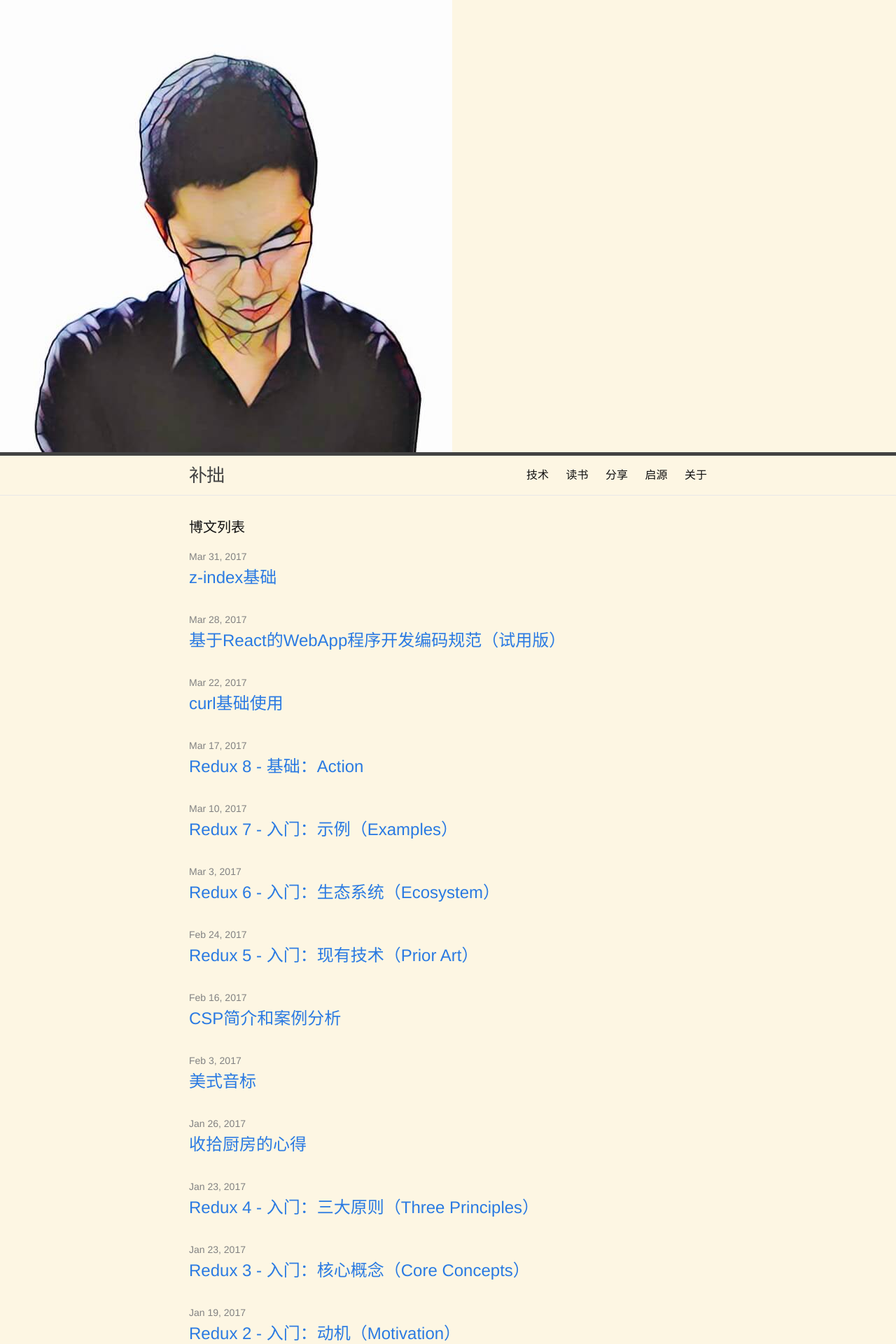
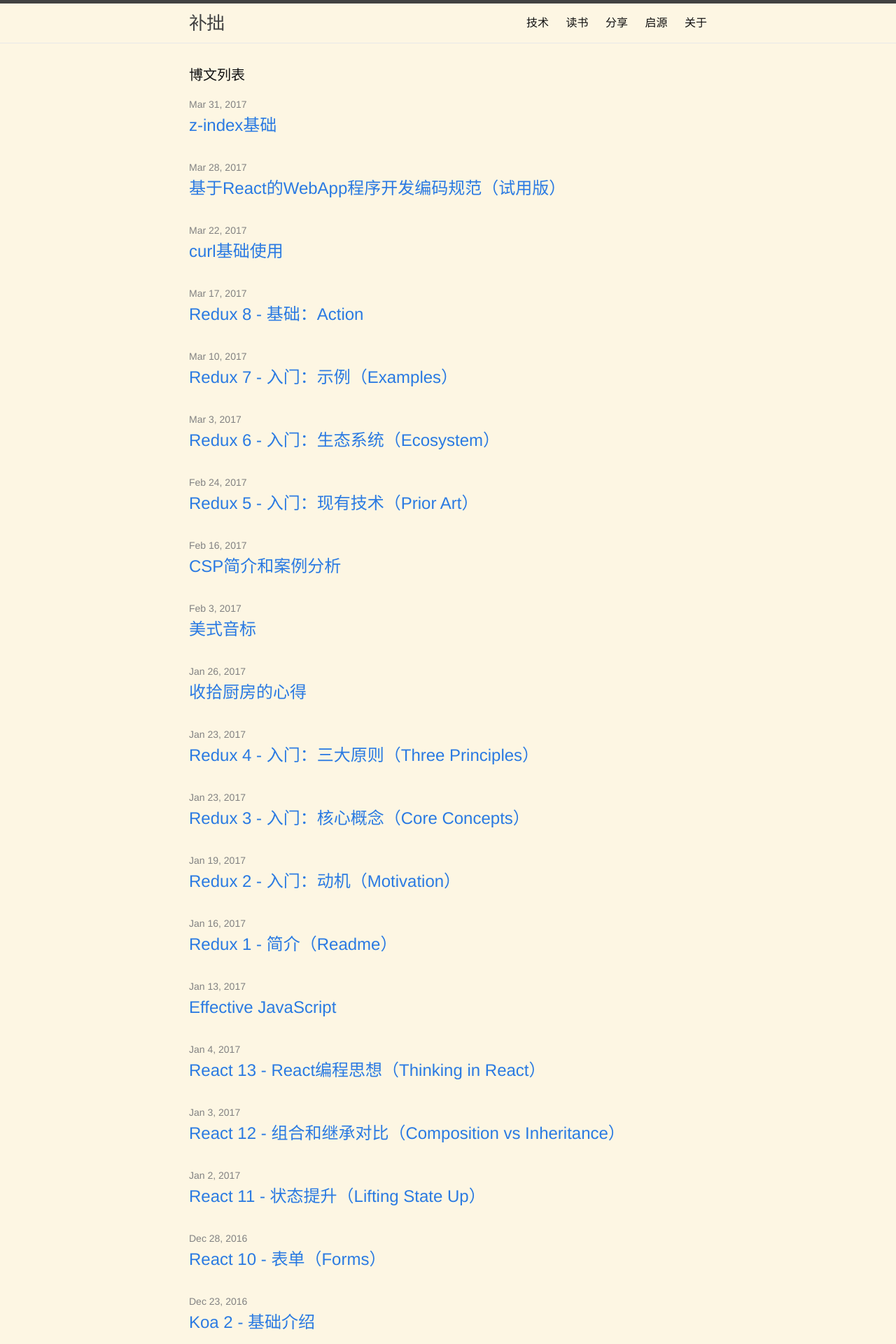
Before and after one commit to testudy/testudy.github.io, a Jekyll site: the page built from index.html, in a window 1280 px wide. Shown: the top 1920 px of the page at 70% size. Built offline with Jekyll 4.4.1, drawn with Linux system fonts in a browser that asks for light colours; comment, search, counter and statistics services are not loaded.

Commit message:
修改分享图像

```diff
--- a/_layouts/default.html
+++ b/_layouts/default.html
@@ -4,7 +4,7 @@
   {% include head.html %}
 
   <body>
-    <div style="position: relative; z-index: -1;"><img src="/assets/favicon/favicon.jpeg" /></div>
+    <div style="position: absolute; z-index: -1; opacity: 0;"><img src="/assets/favicon/favicon.jpeg" /></div>
 
     {% include header.html %}
 
```
